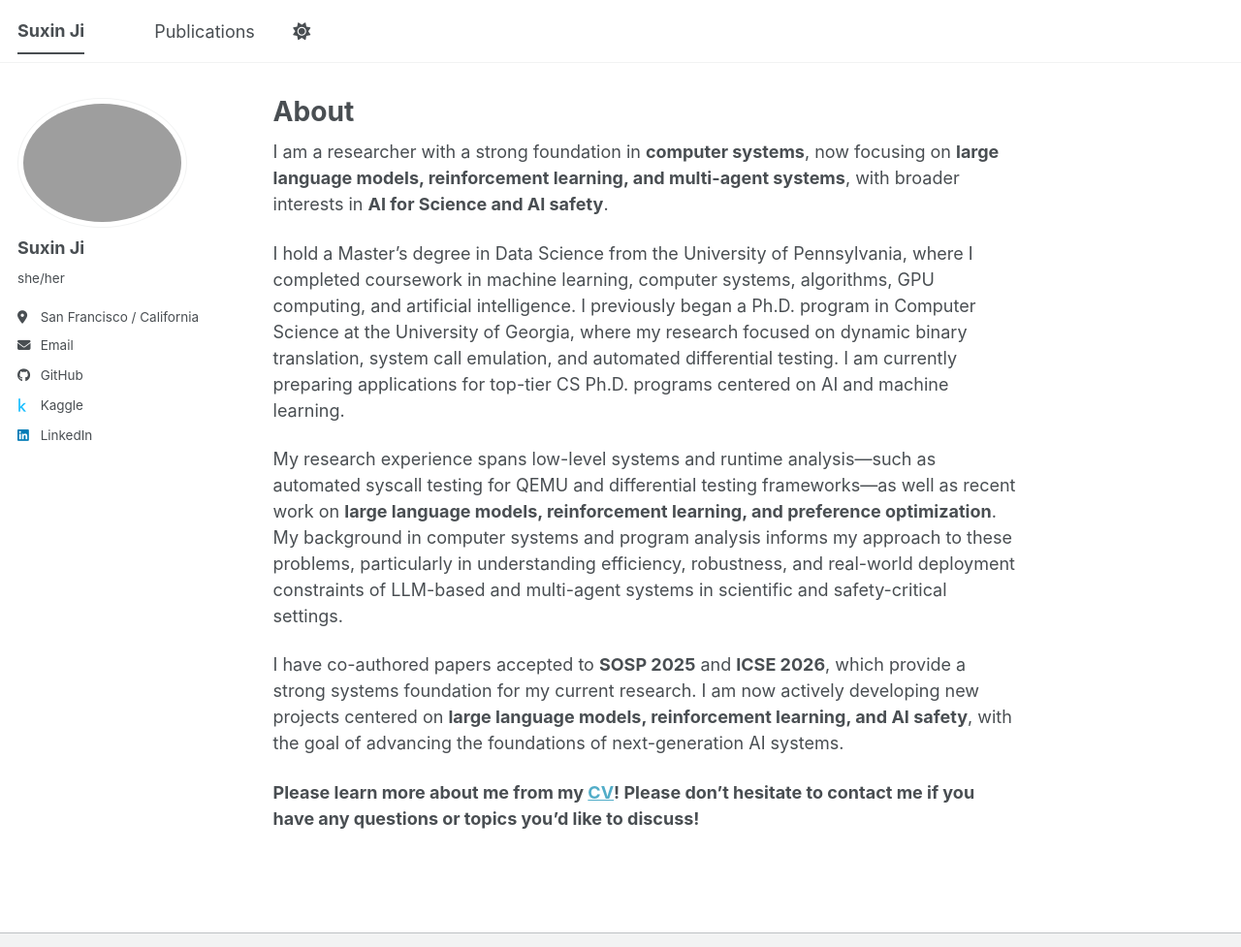
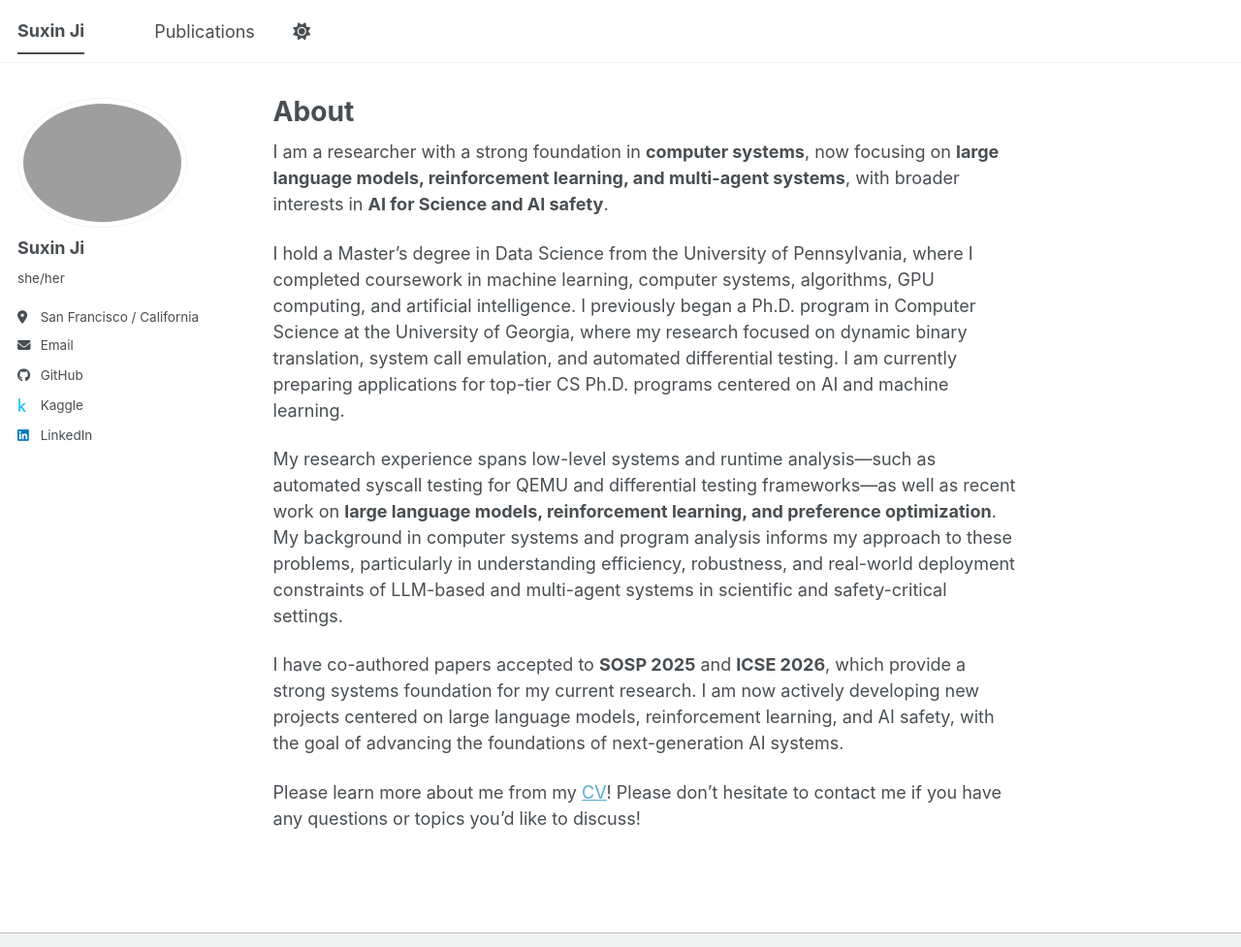
Before and after one commit to suxinji/suxinji.github.io, a Jekyll site: the page built from _pages/about.md, in a window 1280 px wide and 1099 px high, cut to the strip 0-977 px from the top of the window. Shown: the whole strip at 97% size. Built offline with Jekyll 4.4.1, drawn with Linux system fonts in a browser that asks for light colours; a script bundle is joined from its source files by our own code; library files that are not in the unit come from our copies.

```diff
--- a/_pages/about.md
+++ b/_pages/about.md
@@ -12,6 +12,6 @@ I hold a Master’s degree in Data Science from the University of Pennsylvania,
 
 My research experience spans low-level systems and runtime analysis—such as automated syscall testing for QEMU and differential testing frameworks—as well as recent work on **large language models, reinforcement learning, and preference optimization**. My background in computer systems and program analysis informs my approach to these problems, particularly in understanding efficiency, robustness, and real-world deployment constraints of LLM-based and multi-agent systems in scientific and safety-critical settings.
 
-I have co-authored papers accepted to **SOSP 2025** and **ICSE 2026**, which provide a strong systems foundation for my current research. I am now actively developing new projects centered on **large language models, reinforcement learning, and AI safety**, with the goal of advancing the foundations of next-generation AI systems.
+I have co-authored papers accepted to **SOSP 2025** and **ICSE 2026**, which provide a strong systems foundation for my current research. I am now actively developing new projects centered on large language models, reinforcement learning, and AI safety, with the goal of advancing the foundations of next-generation AI systems.
 
-**Please learn more about me from my [CV](files/CV_JI_2026.pdf)! Please don't hesitate to contact me if you have any questions or topics you'd like to discuss!**
+Please learn more about me from my [CV](files/CV_JI_2026.pdf)! Please don't hesitate to contact me if you have any questions or topics you'd like to discuss!
```
